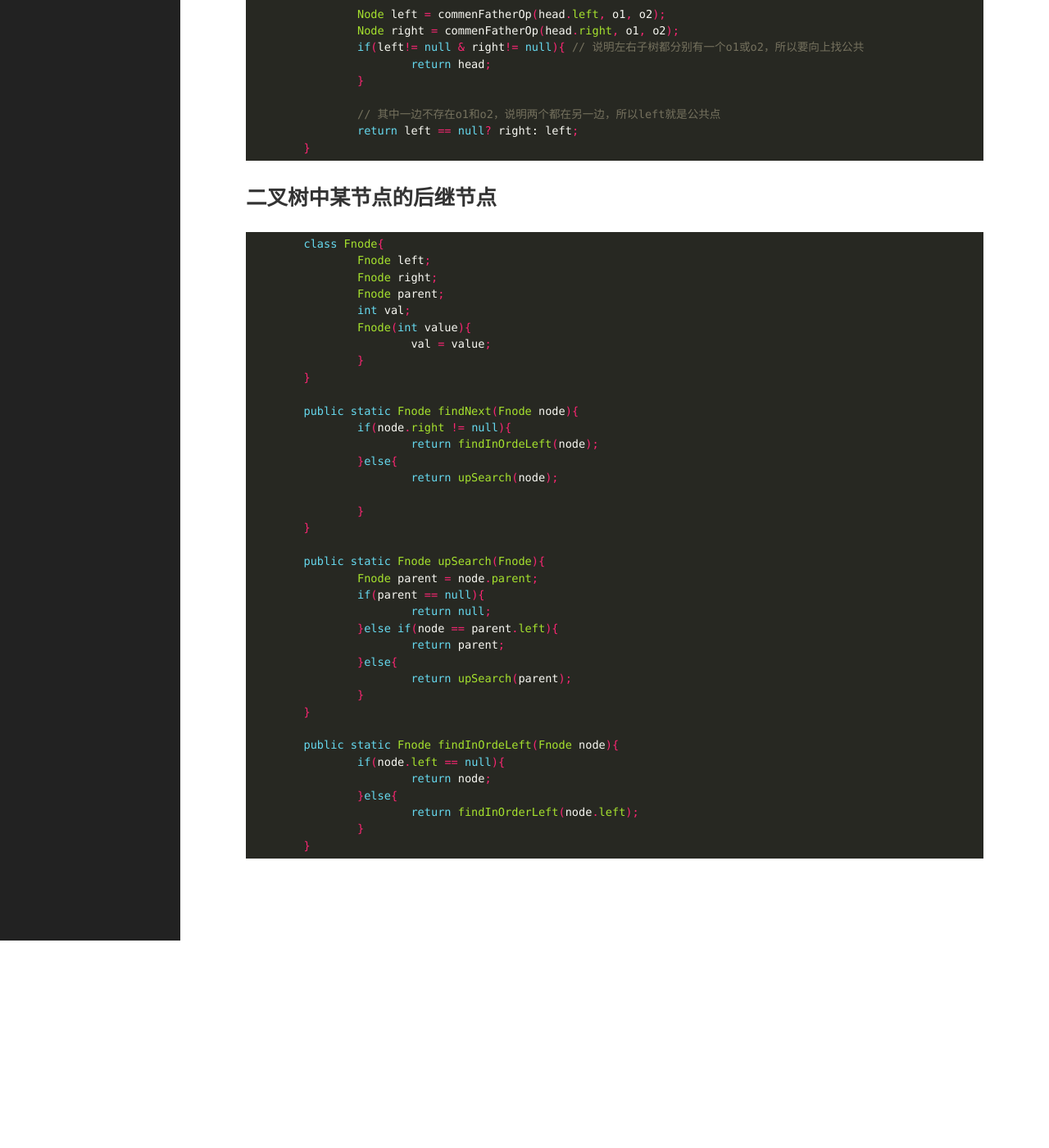
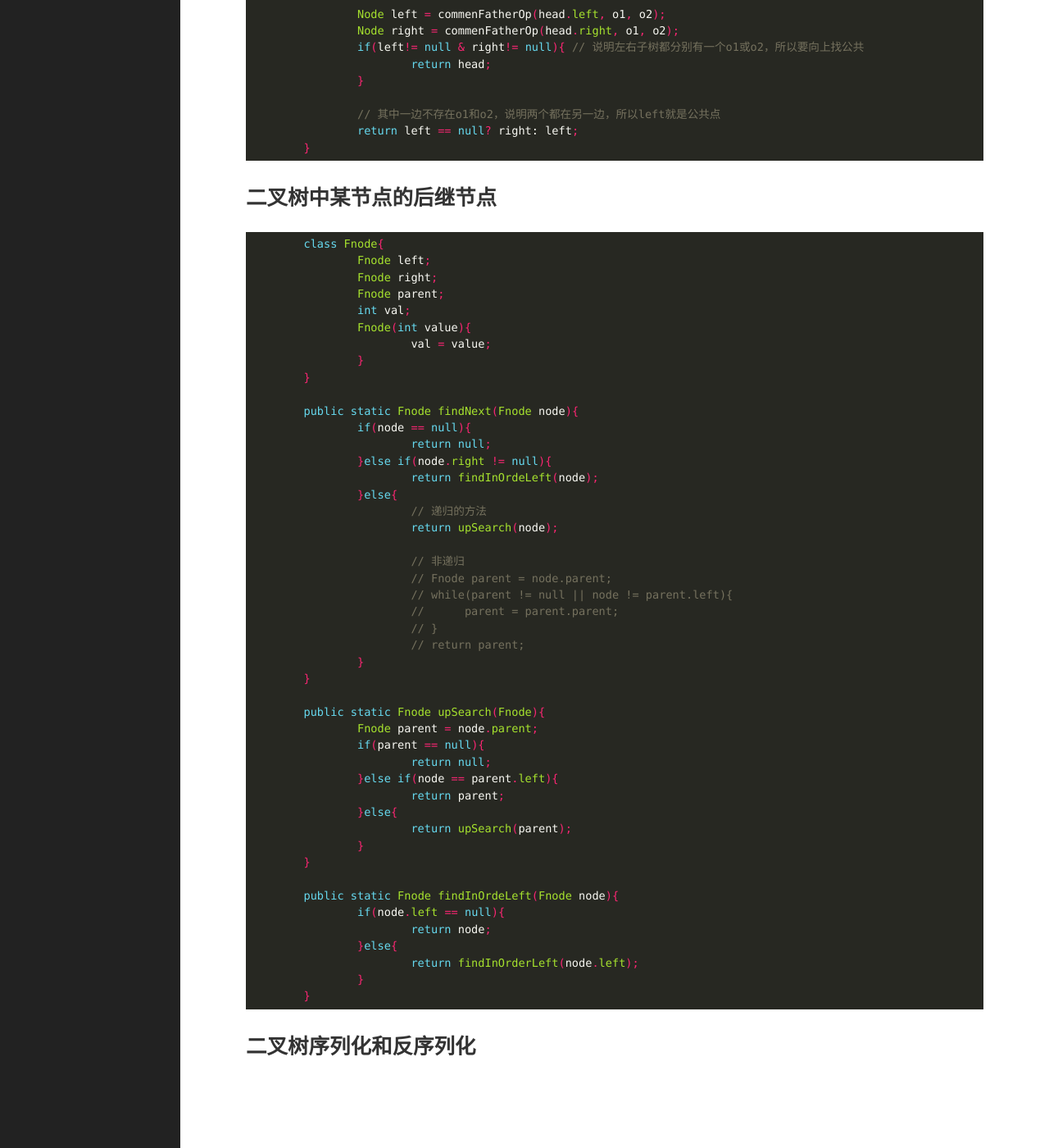
Before and after one commit to Taunk714/Taunk.github.io, a Jekyll site: the page built from _posts/2021-07-04-重学算法(6)-二叉树.md, in a window 1280 px wide and 1400 px high, scrolled down 1450 px. Shown: the whole window at 82% size. Built offline with Jekyll 4.4.1, drawn with Linux system fonts in a browser that asks for light colours; before the commit the page ends 2597 px from its top, so only the background shows below that.

Commit message:
修改文件: _posts/2021-07-04-重学算法(6)-二叉树.md

````diff
--- a/_posts/2021-07-04-重学算法(6)-二叉树.md
+++ b/_posts/2021-07-04-重学算法(6)-二叉树.md
@@ -54,11 +54,20 @@ preview: 1
 	}
 
 	public static Fnode findNext(Fnode node){
-		if(node.right != null){
+		if(node == null){
+			return null;
+		}else if(node.right != null){
 			return findInOrdeLeft(node);
 		}else{
+			// 递归的方法
 			return upSearch(node);
 
+			// 非递归
+			// Fnode parent = node.parent;
+			// while(parent != null || node != parent.left){
+			// 	parent = parent.parent;
+			// }
+			// return parent;
 		}
 	}
 
@@ -81,3 +90,4 @@ preview: 1
 		}
 	}
 ```
+# 二叉树序列化和反序列化
````
